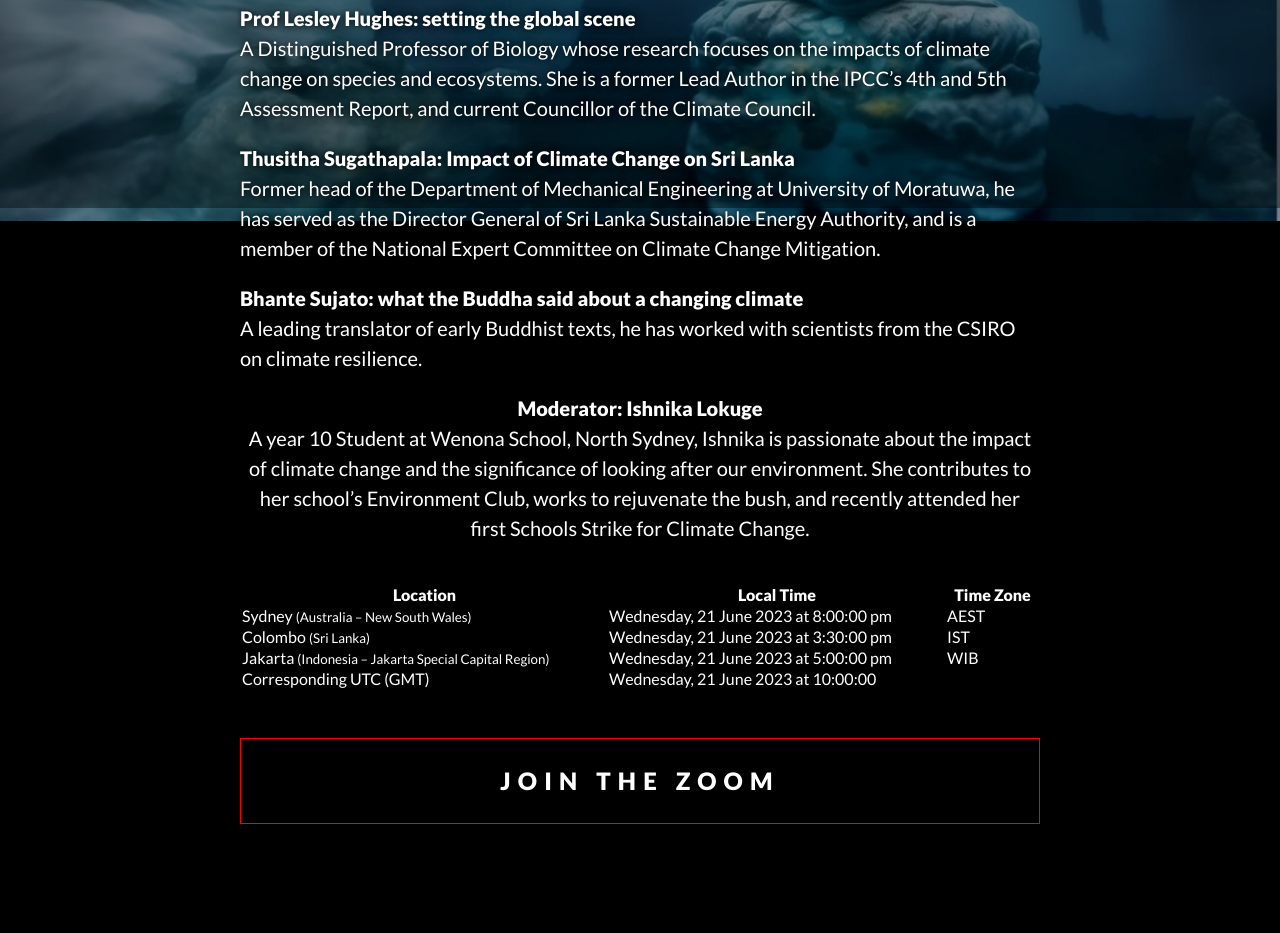
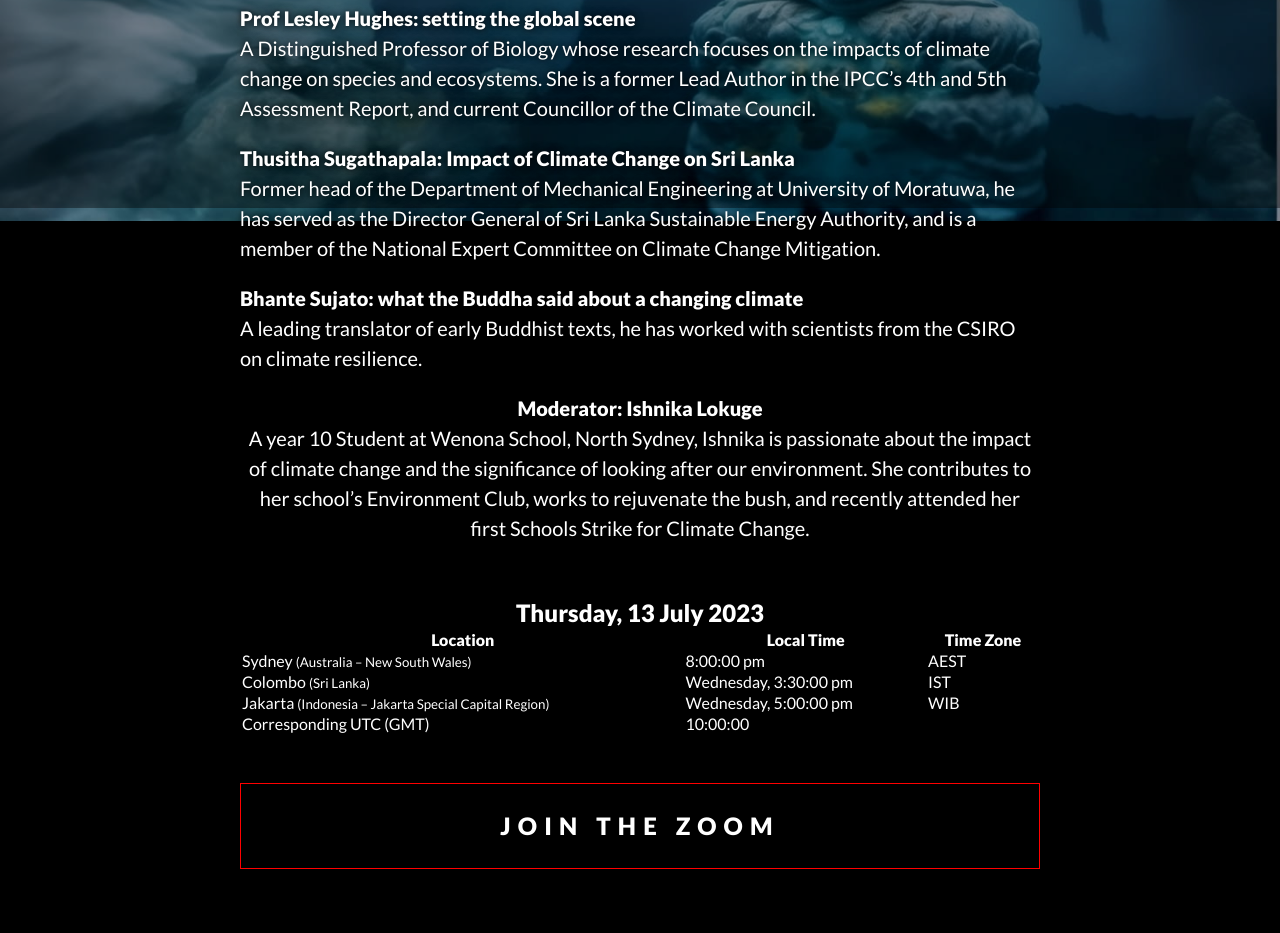
Before and after one commit to letnottheworldburn/letnottheworldburn.github.io, a plain HTML site: page index.html in a window 1280 px wide. Shown: the part 592-1525 px from the top of the page. Before the commit the page ends 1480 px from the top, so only its background shows below. Drawn offline with Linux system fonts and the light colour scheme.

Commit message:
Update index.html

```diff
--- a/index.html
+++ b/index.html
@@ -168,7 +168,7 @@ and ecosystems. She is a former Lead Author in the IPCC’s 4th and 5th Assessme
           <p>A year 10 Student at Wenona School, North Sydney, Ishnika is passionate about the impact of climate change and the significance of looking after our environment. She contributes to her school’s Environment Club, works to rejuvenate the bush, and recently attended her first Schools Strike for Climate Change.</p>
       </section>
       </section>
-
+   <h2>Thursday, 13 July 2023</h2>
  <table class="xpad border2">
     <thead>
       <tr class="head">
@@ -180,22 +180,22 @@ and ecosystems. She is a former Lead Author in the IPCC’s 4th and 5th Assessme
     <tbody>
       <tr>
         <td>Sydney <small>(Australia – New South Wales)</small></td>
-        <td>Wednesday, 21 June 2023 at 8:00:00 pm</td>
+        <td>8:00:00 pm</td>
         <td>AEST</td>
       </tr>
       <tr>
         <td>Colombo <small>(Sri Lanka)</small></td>
-        <td>Wednesday, 21 June 2023 at 3:30:00 pm</td>
+        <td>Wednesday, 3:30:00 pm</td>
         <td>IST</td>
       </tr>
       <tr>
         <td>Jakarta <small>(Indonesia – Jakarta Special Capital Region)</small></td>
-        <td>Wednesday, 21 June 2023 at 5:00:00 pm</td>
+        <td>Wednesday, 5:00:00 pm</td>
         <td>WIB</a></td>
       </tr>
       <tr>
         <td>Corresponding UTC (GMT)</td>
-        <td>Wednesday, 21 June 2023 at 10:00:00</td>
+        <td>10:00:00</td>
         <td>&nbsp;</td>
       </tr>
     </tbody>
```
